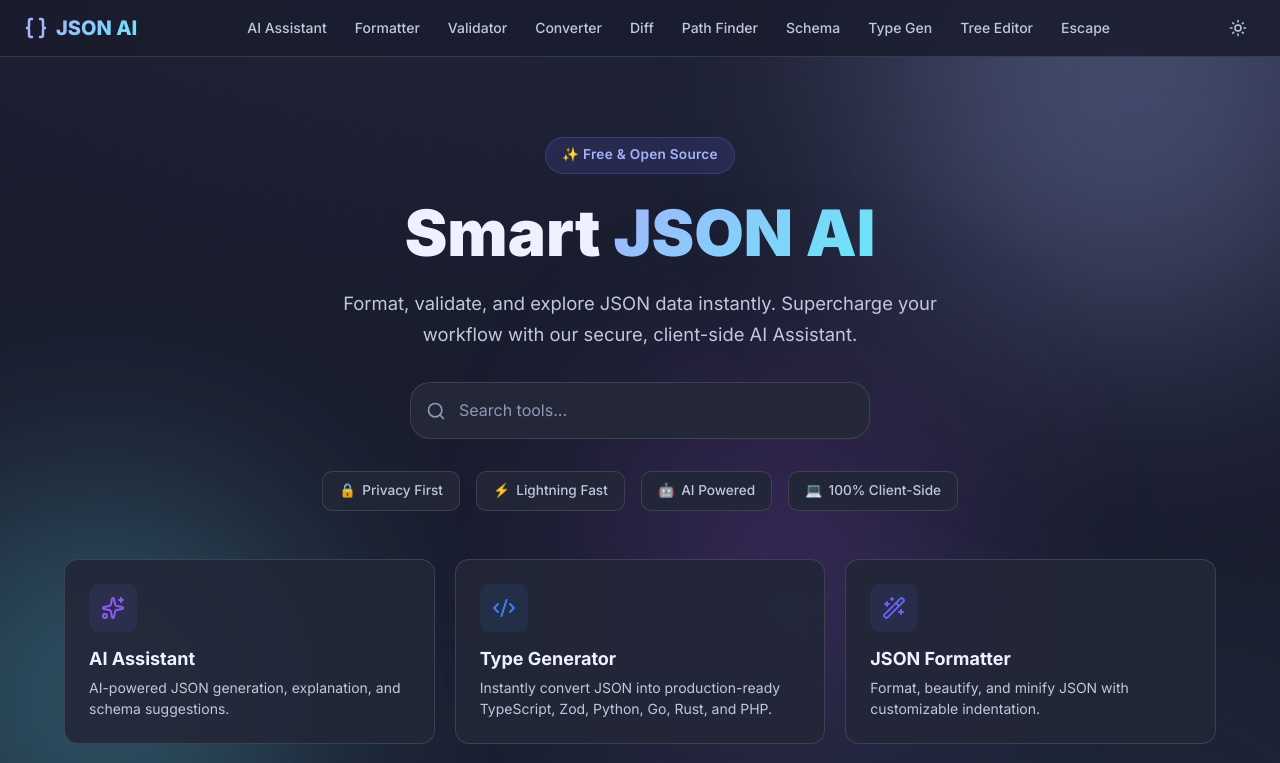
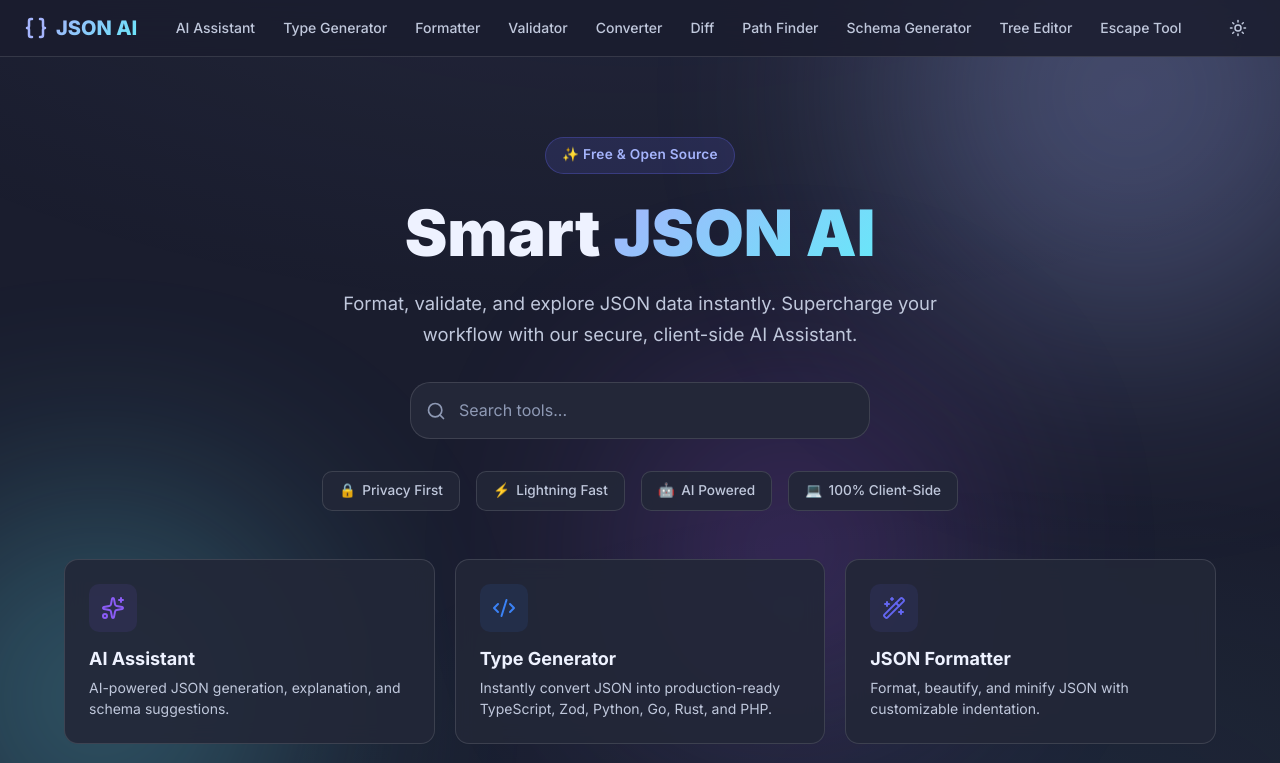
Before and after one commit to kashyapmtandel/jsonai, a React (Vite) app: page / in a window 1280 px wide. Shown: the top 763 px of the page. Built offline with nearby package versions, Linux system fonts and the light colour scheme.

Commit message:
Fix navigation and tiles order

```diff
--- a/src/components/Navbar.jsx
+++ b/src/components/Navbar.jsx
@@ -1,36 +1,14 @@
 import { useState, useEffect, useCallback } from 'react';
 import { NavLink } from 'react-router-dom';
-import {
-  Braces,
-  Sun,
-  Moon,
-  Menu,
-  X,
-  Wand2,
-  ShieldCheck,
-  ArrowLeftRight,
-  GitCompare,
-  Search,
-  FileJson,
-  TreePine,
-  Sparkles,
-  Lock,
-  Code2
-} from 'lucide-react';
+import { Braces, Sun, Moon, Menu, X } from 'lucide-react';
+import tools from '../data/tools';
 import './Navbar.css';
 
-const navItems = [
-  { to: '/ai-assistant', label: 'AI Assistant', icon: Sparkles },
-  { to: '/formatter', label: 'Formatter', icon: Wand2 },
-  { to: '/validator', label: 'Validator', icon: ShieldCheck },
-  { to: '/converter', label: 'Converter', icon: ArrowLeftRight },
-  { to: '/diff', label: 'Diff', icon: GitCompare },
-  { to: '/path-finder', label: 'Path Finder', icon: Search },
-  { to: '/schema', label: 'Schema', icon: FileJson },
-  { to: '/type-generator', label: 'Type Gen', icon: Code2 },
-  { to: '/editor', label: 'Tree Editor', icon: TreePine },
-  { to: '/escape', label: 'Escape', icon: Lock },
-];
+const navItems = tools.map((t) => ({
+  to: t.to,
+  label: t.title.replace(/^JSON\s+/, ''),
+  icon: t.icon,
+}));
 
 const useTheme = () => {
   const [theme, setTheme] = useState(() => {
--- /dev/null
+++ b/src/data/tools.js
@@ -0,0 +1,79 @@
+import {
+  Wand2, ShieldCheck, ArrowLeftRight, GitCompare,
+  Search, FileJson, TreePine, Sparkles, Lock, Code2
+} from 'lucide-react';
+
+const tools = [
+  {
+    title: 'AI Assistant',
+    description: 'AI-powered JSON generation, explanation, and schema suggestions.',
+    icon: Sparkles,
+    to: '/ai-assistant',
+    color: '#8b5cf6',
+  },
+  {
+    title: 'Type Generator',
+    description: 'Instantly convert JSON into production-ready TypeScript, Zod, Python, Go, Rust, and PHP.',
+    icon: Code2,
+    to: '/type-generator',
+    color: '#3b82f6',
+  },
+  {
+    title: 'JSON Formatter',
+    description: 'Format, beautify, and minify JSON with customizable indentation.',
+    icon: Wand2,
+    to: '/formatter',
+    color: '#6366f1',
+  },
+  {
+    title: 'JSON Validator',
+    description: 'Validate JSON with detailed error messages and line-level feedback.',
+    icon: ShieldCheck,
+    to: '/validator',
+    color: '#22c55e',
+  },
+  {
+    title: 'JSON Converter',
+    description: 'Convert between JSON, CSV, YAML, XML, and TOML formats.',
+    icon: ArrowLeftRight,
+    to: '/converter',
+    color: '#06b6d4',
+  },
+  {
+    title: 'JSON Diff',
+    description: 'Compare two JSON documents with semantic diff highlighting.',
+    icon: GitCompare,
+    to: '/diff',
+    color: '#f59e0b',
+  },
+  {
+    title: 'Path Finder',
+    description: 'Query JSON with JSONPath and interactively explore paths.',
+    icon: Search,
+    to: '/path-finder',
+    color: '#a855f7',
+  },
+  {
+    title: 'Schema Generator',
+    description: 'Auto-generate JSON Schema and validate data against schemas.',
+    icon: FileJson,
+    to: '/schema',
+    color: '#ec4899',
+  },
+  {
+    title: 'Tree Editor',
+    description: 'Visual tree editor with inline editing and code sync.',
+    icon: TreePine,
+    to: '/editor',
+    color: '#14b8a6',
+  },
+  {
+    title: 'Escape Tool',
+    description: 'Escape and unescape JSON strings for safe embedding.',
+    icon: Lock,
+    to: '/escape',
+    color: '#f59e0b',
+  },
+];
+
+export default tools;
--- a/src/pages/Home.jsx
+++ b/src/pages/Home.jsx
@@ -1,84 +1,9 @@
 import { useState } from 'react';
 import { motion } from 'framer-motion';
 import ToolCard from '../components/ToolCard';
-import {
-  Wand2, ShieldCheck, ArrowLeftRight, GitCompare,
-  Search, FileJson, TreePine, Sparkles, Lock, Code2
-} from 'lucide-react';
+import { Search } from 'lucide-react';
+import tools from '../data/tools';
 import './Home.css';
-
-const tools = [
-  {
-    title: 'AI Assistant',
-    description: 'AI-powered JSON generation, explanation, and schema suggestions.',
-    icon: Sparkles,
-    to: '/ai-assistant',
-    color: '#8b5cf6',
-  },
-  {
-    title: 'Type Generator',
-    description: 'Instantly convert JSON into production-ready TypeScript, Zod, Python, Go, Rust, and PHP.',
-    icon: Code2,
-    to: '/type-generator',
-    color: '#3b82f6',
-  },
-  {
-    title: 'JSON Formatter',
-    description: 'Format, beautify, and minify JSON with customizable indentation.',
-    icon: Wand2,
-    to: '/formatter',
-    color: '#6366f1',
-  },
-  {
-    title: 'JSON Validator',
-    description: 'Validate JSON with detailed error messages and line-level feedback.',
-    icon: ShieldCheck,
-    to: '/validator',
-    color: '#22c55e',
-  },
-  {
-    title: 'JSON Converter',
-    description: 'Convert between JSON, CSV, YAML, XML, and TOML formats.',
-    icon: ArrowLeftRight,
-    to: '/converter',
-    color: '#06b6d4',
-  },
-  {
-    title: 'JSON Diff',
-    description: 'Compare two JSON documents with semantic diff highlighting.',
-    icon: GitCompare,
-    to: '/diff',
-    color: '#f59e0b',
-  },
-  {
-    title: 'Path Finder',
-    description: 'Query JSON with JSONPath and interactively explore paths.',
-    icon: Search,
-    to: '/path-finder',
-    color: '#a855f7',
-  },
-  {
-    title: 'Schema Generator',
-    description: 'Auto-generate JSON Schema and validate data against schemas.',
-    icon: FileJson,
-    to: '/schema',
-    color: '#ec4899',
-  },
-  {
-    title: 'Tree Editor',
-    description: 'Visual tree editor with inline editing and code sync.',
-    icon: TreePine,
-    to: '/editor',
-    color: '#14b8a6',
-  },
-  {
-    title: 'Escape Tool',
-    description: 'Escape and unescape JSON strings for safe embedding.',
-    icon: Lock,
-    to: '/escape',
-    color: '#f59e0b',
-  },
-];
 
 const features = [
   { emoji: '🔒', label: 'Privacy First' },
```
